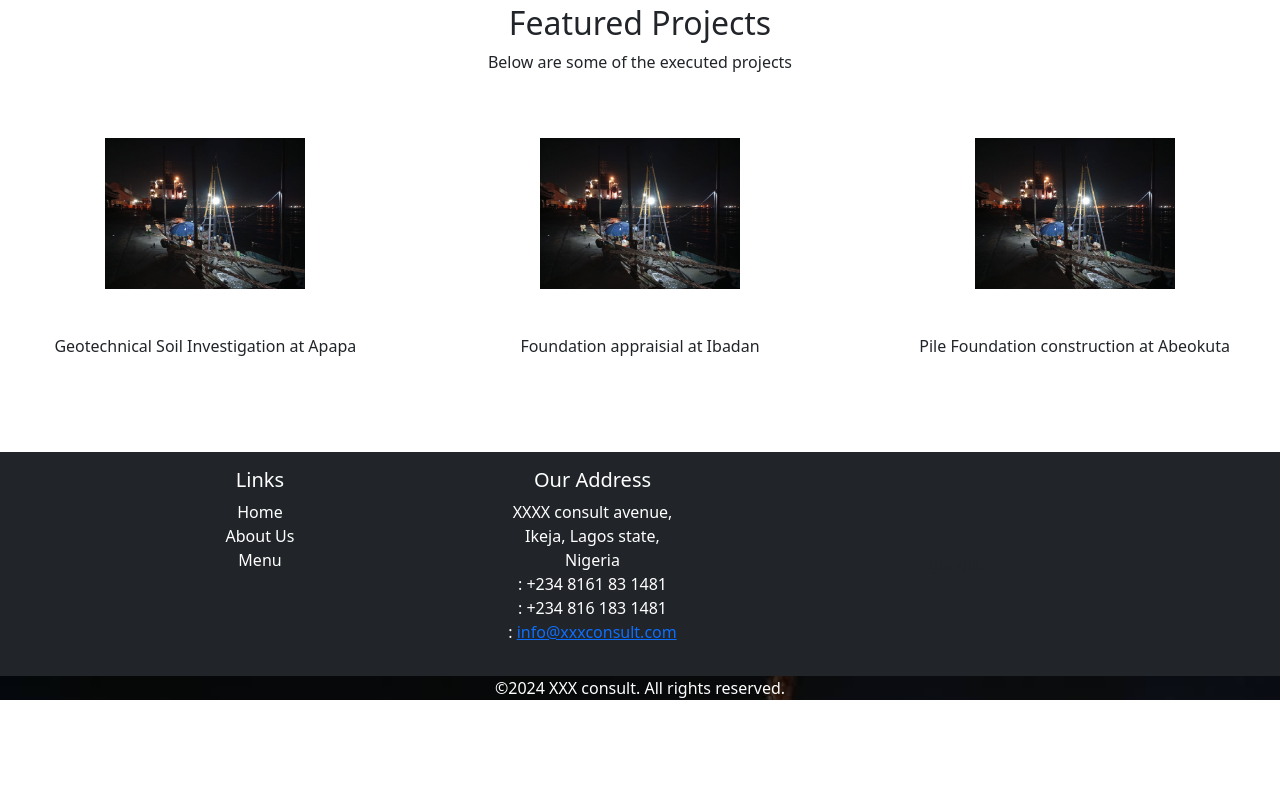
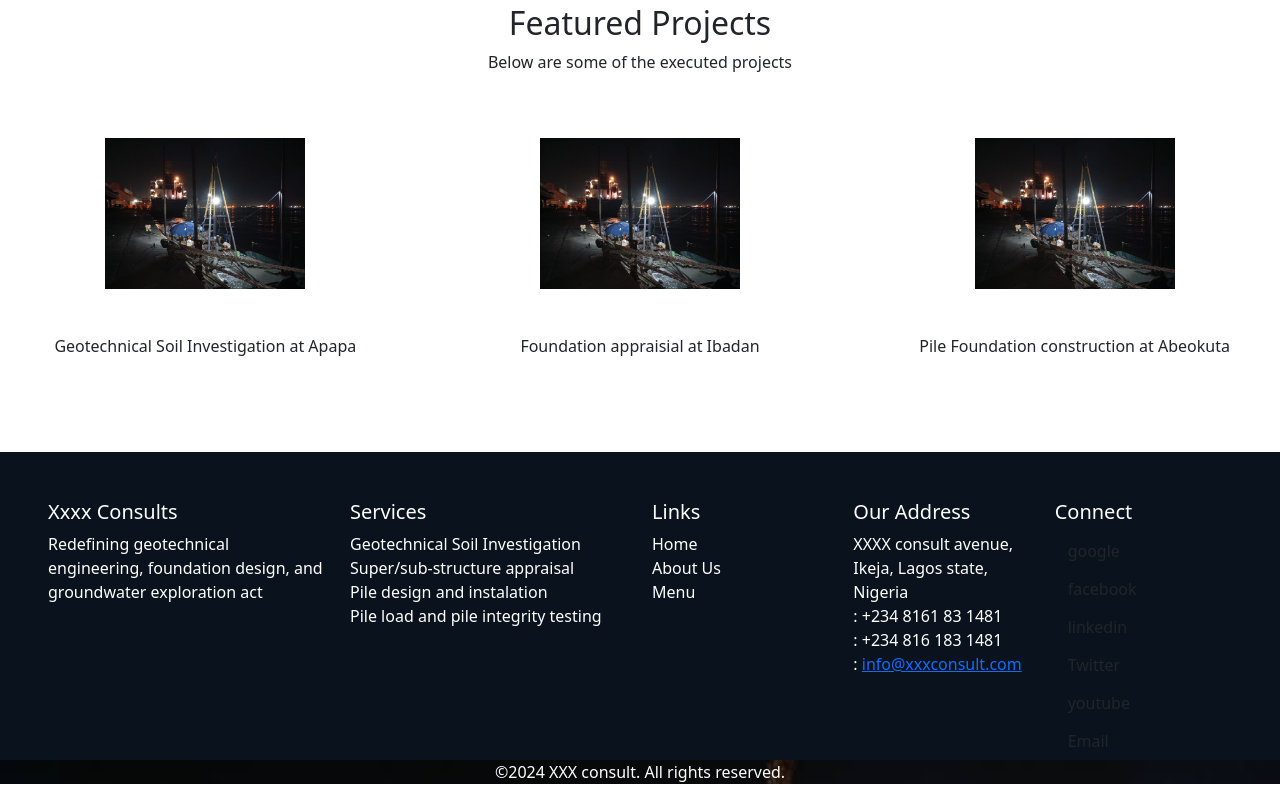
Before and after one commit to lecxis/terrakon, a React (Create React App) app: page / in a window 1280 px wide. Shown: the part 2597-3397 px from the top of the page. Before the commit the page ends 3313 px from the top, so only its background shows below. Built offline with nearby package versions, Linux system fonts and the light colour scheme.

Commit message:
the footer has been modified and more presentable

```diff
--- a/src/App.css
+++ b/src/App.css
@@ -68,6 +68,12 @@ a{
   filter: alpha(opacity=50);
 
 }
+
+
+#Contact, footer{
+  background-color: #0A131D;
+}
+
 .intro-body p{
   font-size: 30px;
     font-family:  Tahoma, Geneva, Verdana, sans-serif;
--- a/src/components/contact.js
+++ b/src/components/contact.js
@@ -6,7 +6,7 @@ function HomeComponent() {
 
 
     return (
-        <div className=" bg-dark text-white"  id="Contact">
+        <div className="  text-white"  id="Contact">
 
       <Row className="align-items-center">
         <Col className="text-center" >
--- a/src/components/footer.js
+++ b/src/components/footer.js
@@ -4,11 +4,26 @@ import React from 'react';
 
 const Footer = () => {
   return (
-    <footer className="bg-dark text-white text-center">
+    <footer className="text-white ">
 
-        <div className="container ">
-            <div className="row justify-content-center py-3 ">
-                <div className="col-4 offset-1 col-sm-2">
+        <div className="mx-5 align-items-center">
+            <div className="row   ">
+            <div className="col-6 col-md-3 col-sm-12 mt-sm-5">
+                    <h5>Xxxx Consults</h5>
+                    Redefining geotechnical engineering, foundation design, and groundwater exploration act
+                </div>
+
+                <div className="col-6 col-md-3 col-sm-12  mt-sm-5">
+                    <h5>Services</h5>
+                    <ul className="list-unstyled">
+                      <li>Geotechnical Soil Investigation</li>
+                        <li>Super/sub-structure appraisal</li>
+                        <li>Pile design and instalation</li>
+                        <li>Pile load and pile integrity testing</li>
+                    </ul>
+                </div>
+
+                <div className="col-6 col-md-2 col-sm-12 mt-sm-5">
                     <h5>Links</h5>
                     <ul className="list-unstyled">
                       <li>Home</li>
@@ -20,7 +35,7 @@ const Footer = () => {
                         <li><Link to='/contactus'>Contact Us</Link></li>*/}
                     </ul>
                 </div>
-                 <div className="col-7 col-sm-5">
+                 <div className="col-6 col-md-2 col-sm-12 mt-sm-5">
                     <h5>Our Address</h5>
                     <address>
 		              XXXX consult avenue, <br />
@@ -33,14 +48,15 @@ const Footer = () => {
                     </address>
                 </div>
 
-                 <div className="col-12 col-sm-4 align-self-center">
-                    <div className="text-center">
-                        <a className="btn btn-social-icon btn-google" href="http://google.com/+">google<i className="fa fa-google-plus"></i></a>
-                        <a className="btn btn-social-icon btn-facebook" href="http://www.facebook.com/profile.php?id="><i className="fa fa-facebook"></i></a>
-                        <a className="btn btn-social-icon btn-linkedin" href="http://www.linkedin.com/in/"><i className="fa fa-linkedin"></i></a>
-                        <a className="btn btn-social-icon btn-twitter" href="http://twitter.com/"><i className="fa fa-twitter"></i></a>
-                        <a className="btn btn-social-icon btn-google" href="http://youtube.com/"><i className="fa fa-youtube"></i></a>
-                        <a className="btn btn-social-icon" href="mailto:"><i className="fa fa-envelope-o"></i></a>
+                 <div className="col-6 col-md-2 mt-sm-5 ">
+                    <div className="tex">
+                    <h5>Connect</h5>
+                        <a className="btn btn-social-icon btn-google" href="http://google.com/+">google<i className="fa fa-google-plus"></i></a><br />
+                        <a className="btn btn-social-icon btn-facebook" href="http://www.facebook.com/profile.php?id=">facebook<i className="fa fa-facebook"></i></a><br />
+                        <a className="btn btn-social-icon btn-linkedin" href="http://www.linkedin.com/in/">linkedin<i className="fa fa-linkedin"></i></a><br />
+                        <a className="btn btn-social-icon btn-twitter" href="http://twitter.com/">Twitter<i className="fa fa-twitter"></i></a><br />
+                        <a className="btn btn-social-icon btn-google" href="http://youtube.com/">youtube<i className="fa fa-youtube"></i></a><br />
+                        <a className="btn btn-social-icon" href="mailto:">Email<i className="fa fa-envelope-o"></i></a>
                     </div>
                 </div>
 
@@ -54,7 +70,7 @@ const Footer = () => {
            backgroundSize: 'cover',
            width:'100%'
 
-        }} className="text-sm">&copy;
+        }} className="text-sm text-center">&copy;
         {new Date().getFullYear()} XXX consult. All rights reserved.</p>
 
     </footer>
```
